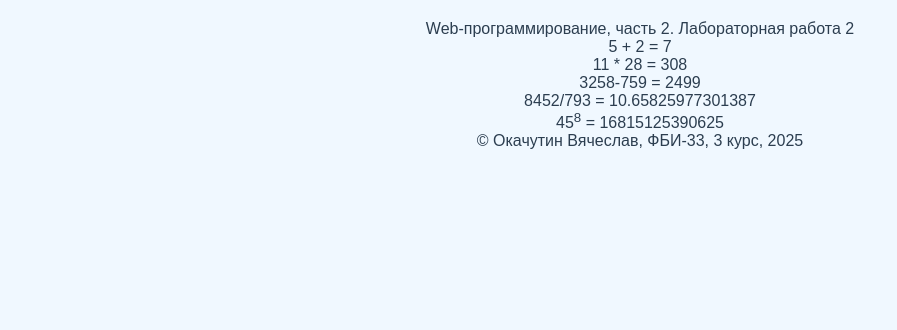
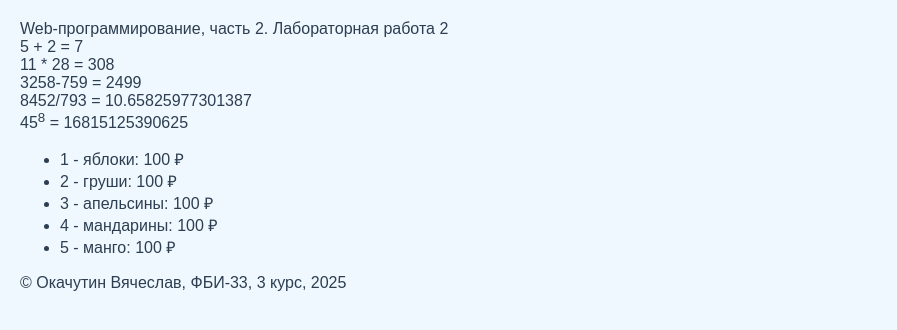
Before and after one commit to MrL1gh7/web-back-labs, a Flask app: page /lab2/example in a window 1280 px wide. Shown: the top 330 px of the page, without its empty margins (0-897 px from the left). Run offline with Flask 3, Linux system fonts and the light colour scheme.

Commit message:
Wbrk d if,kjyt

```diff
--- a/app.py
+++ b/app.py
@@ -377,4 +377,10 @@ def example():
     group = 'ФБИ-33'
     course = '3 курс'
     lab_num = '2'
-    return render_template('example.html', name=student, nomer=nomer, group=group, course=course, lab_num=lab_num)
+    fruits = [{'name': 'яблоки', 'price': 100},
+              {'name': 'груши', 'price': 100},
+              {'name': 'апельсины' , 'price': 100},
+              {'name': 'мандарины', 'price': 100},
+              {'name': 'манго', 'price': 100},]
+    return render_template('example.html', name=student, nomer=nomer, group=group,
+                           course=course, lab_num=lab_num, fruits=fruits)
--- a/static/main.css
+++ b/static/main.css
@@ -4,7 +4,6 @@ body {
     font-family: Arial, sans-serif;
     margin: 0;
     padding: 20px;
-    text-align: center;
 }
 
 h1 {
--- a/templates/example.html
+++ b/templates/example.html
@@ -17,6 +17,11 @@
         3258-759 = {{ 3258 - 759 }}<br>
         8452/793 = {{ 8452 / 793 }}<br>
         45<sup>8</sup> = {{45 ** 8}}<br>
+        <ul>
+            {% for f in fruits %}
+                <li>{{ loop.index }} - {{ f.name  }}: {{ f.price }} &#x20bd</li>
+            {% endfor %}
+        </ul>
     </main>
 
     <footer>
```
